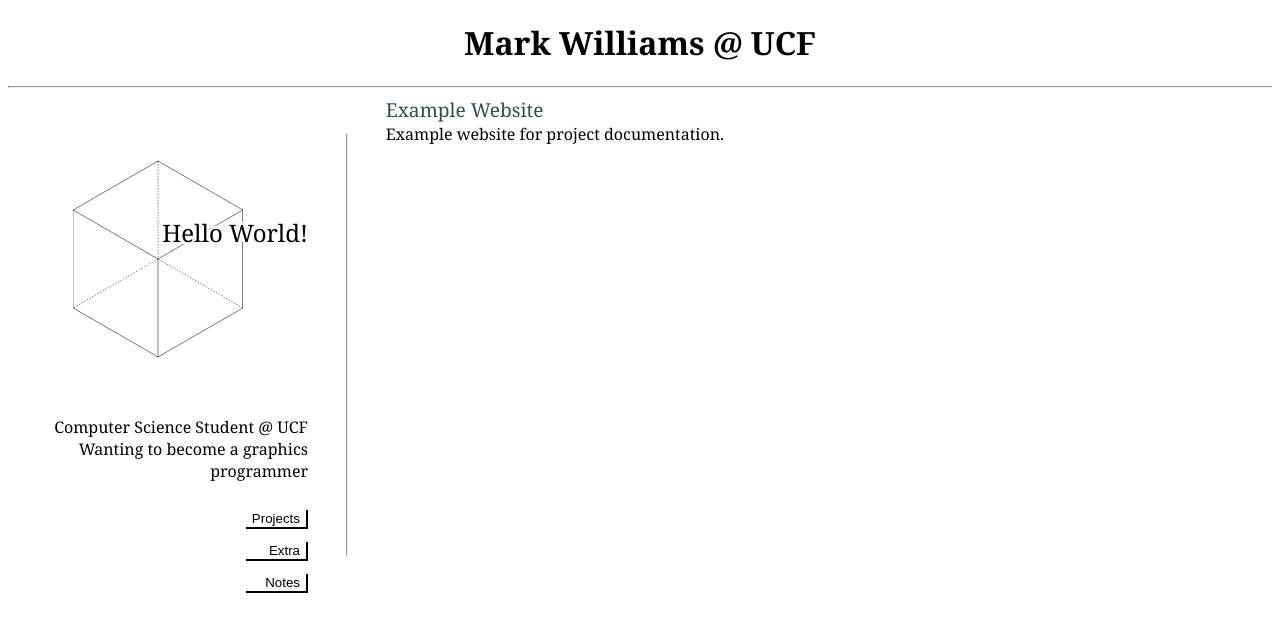
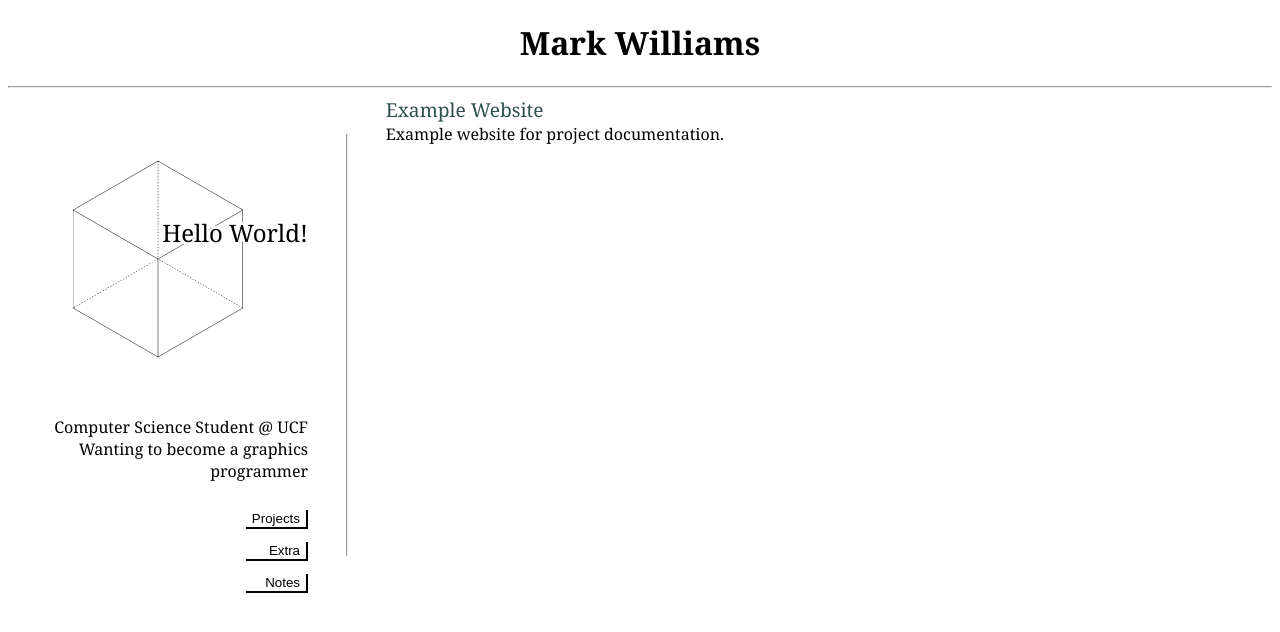
Before and after one commit to MW-0317/MW-0317.github.io, a plain HTML site: page index.html in a window 1280 px wide. Drawn offline with Linux system fonts and the light colour scheme; a web font is replaced by a local one.

Commit message:
Removed '@ UCF'

```diff
--- a/index.html
+++ b/index.html
@@ -14,7 +14,7 @@
 </head>
 <body>
     <h1>
-        <center>Mark Williams @ UCF</center>
+        <center>Mark Williams</center>
     </h1>
     <hr>
 
```
